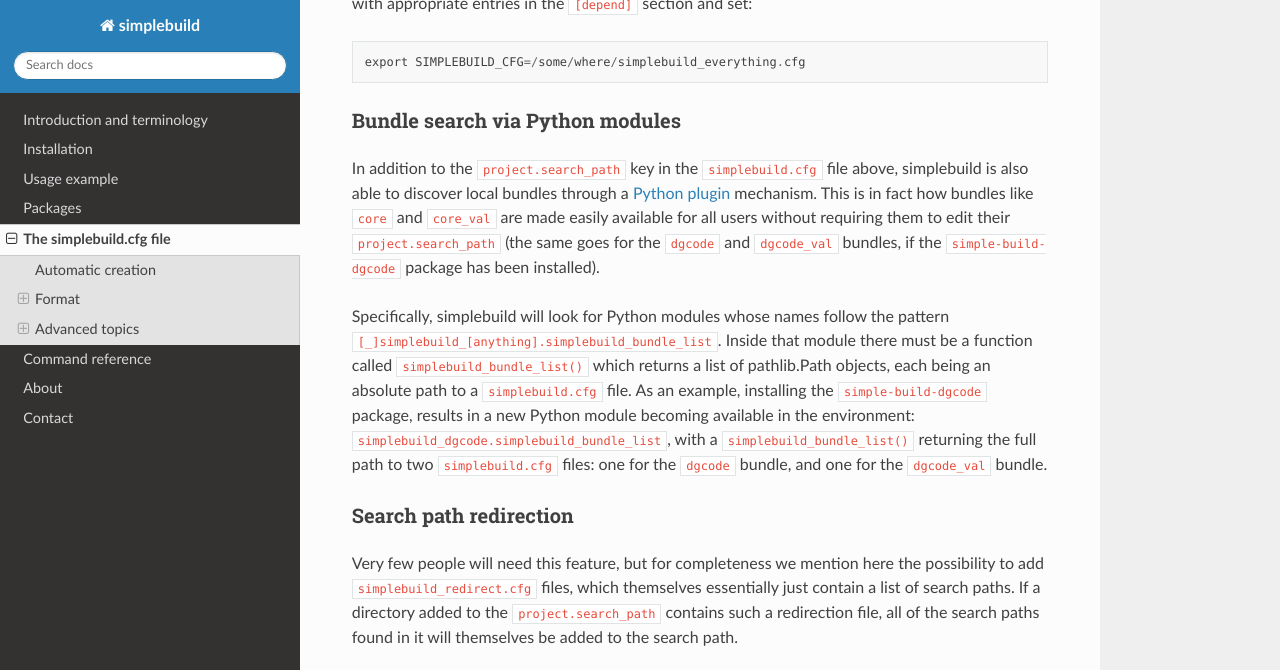
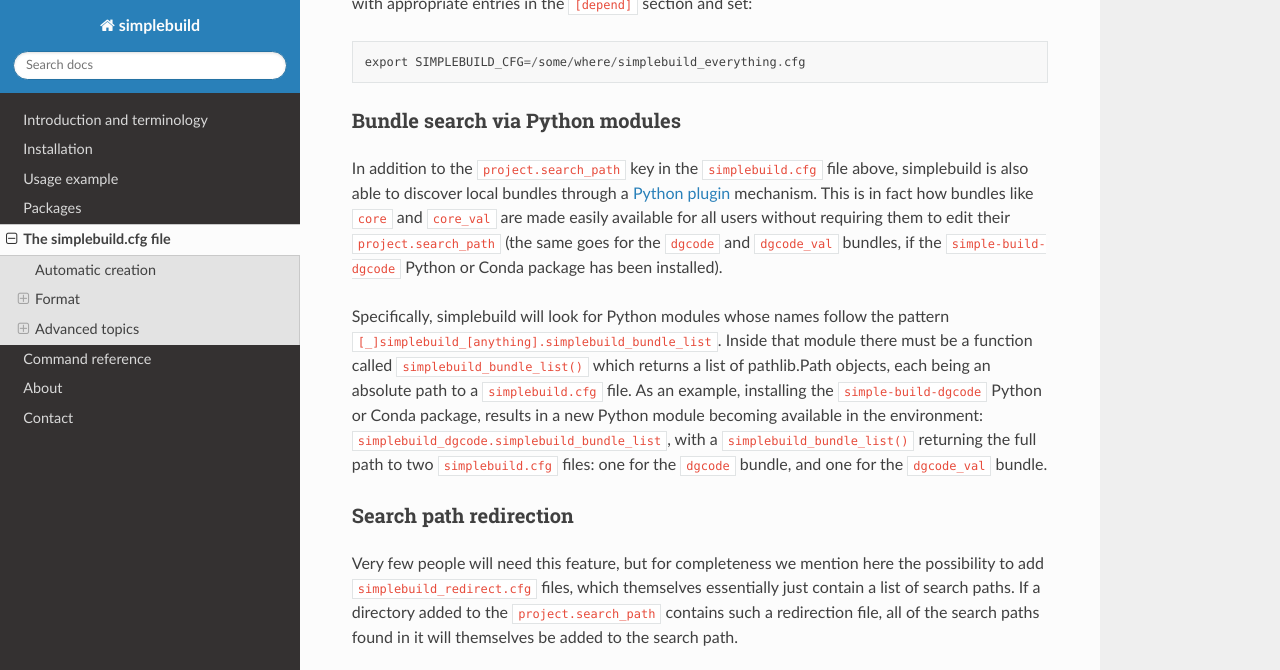
Before and after one commit to mctools/simplebuild, a Sphinx documentation site: the page built from doc/source/simplebuilddotcfg.rst, in a window 1280 px wide and 900 px high, scrolled down 3925 px, cut to the strip 0-670 px from the top of the window. Built offline with Sphinx 7.4.7 and the Read the Docs theme 2.0.0, drawn with Linux system fonts in a browser that asks for light colours; the version number could not be read and is left out; cross-references to code outside the pages are shown as plain code; some of the changed text lies outside the part shown.

Commit message:
minor documentation related changes (#45)

```diff
--- a/doc/source/simplebuilddotcfg.rst
+++ b/doc/source/simplebuilddotcfg.rst
@@ -104,7 +104,7 @@
   mechanism (see :ref:`below <sbpymodsearchpath>`). The ``core`` and
   ``core_val`` bundles are always available via this latter mechanism (the same
   goes for the ``dgcode`` and ``dgcode_val`` bundles, if the
-  ``simple-build-dgcode`` package has been installed).
+  ``simple-build-dgcode`` Python or Conda package has been installed).
 
 
 The ``[build]`` section
@@ -232,15 +232,16 @@
 mechanism. This is in fact how bundles like ``core`` and ``core_val`` are made
 easily available for all users without requiring them to edit their
 ``project.search_path`` (the same goes for the ``dgcode`` and ``dgcode_val``
-bundles, if the ``simple-build-dgcode`` package has been installed).
+bundles, if the ``simple-build-dgcode`` Python or Conda package has been
+installed).
 
 Specifically, simplebuild will look for Python modules whose names follow the
 pattern ``[_]simplebuild_[anything].simplebuild_bundle_list``. Inside that module
 there must be a function called ``simplebuild_bundle_list()`` which returns a
 list of pathlib.Path objects, each being an absolute path to a
 ``simplebuild.cfg`` file. As an example, installing the ``simple-build-dgcode``
-package, results in a new Python module becoming available in the environment:
-``simplebuild_dgcode.simplebuild_bundle_list``, with a
+Python or Conda package, results in a new Python module becoming available in
+the environment: ``simplebuild_dgcode.simplebuild_bundle_list``, with a
 ``simplebuild_bundle_list()`` returning the full path to two ``simplebuild.cfg``
 files: one for the ``dgcode`` bundle, and one for the ``dgcode_val`` bundle.
 
```
Also changed, not shown: 2 other files.
